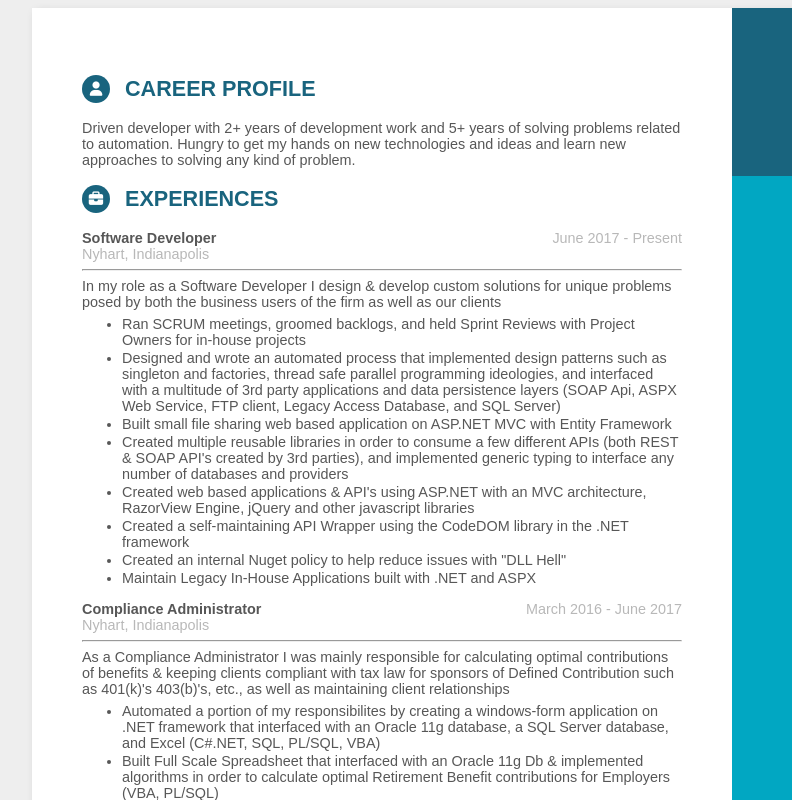
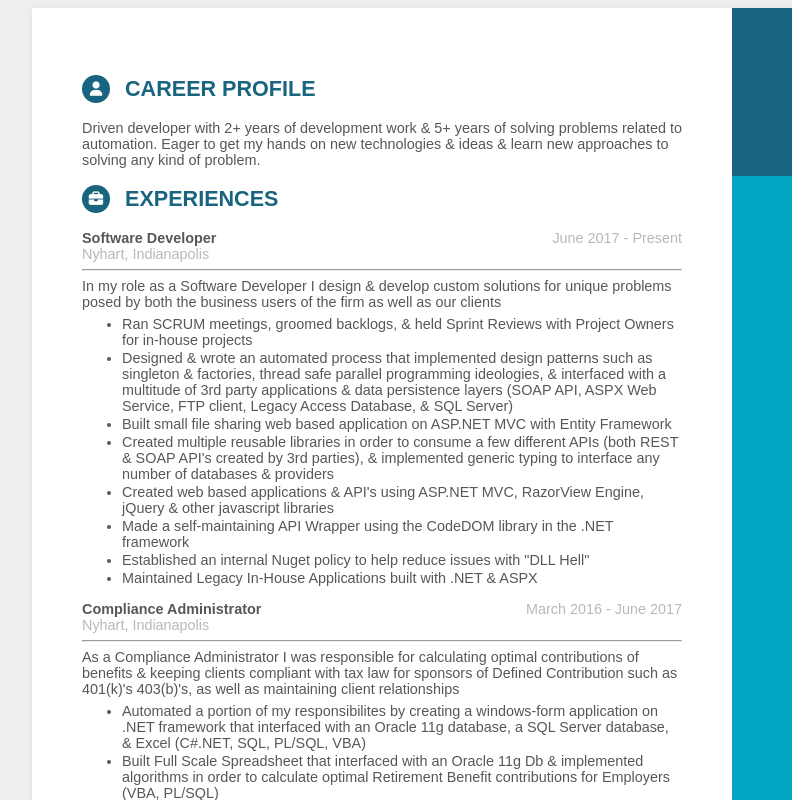
Before and after one commit to mrkoggles/mrkoggles.github.io, a plain HTML site: page index.html in a window 1280 px wide. Shown: the top 800 px of the page, 108-900 px from the left. Drawn offline with Linux system fonts and the light colour scheme.

Commit message:
proofreading changes

```diff
--- a/index.html
+++ b/index.html
@@ -13,7 +13,7 @@
                     <div class="section-header">
                         <i class="fas fa-user"></i><h2>CAREER PROFILE</h2>
                     </div>
-                    <span>Driven developer with 2+ years of development work and 5+ years of solving problems related to automation. Hungry to get my hands on new technologies and ideas and learn new approaches to solving any kind of problem.</span>
+                    <span>Driven developer with 2+ years of development work &  5+ years of solving problems related to automation. Eager to get my hands on new technologies &  ideas &  learn new approaches to solving any kind of problem.</span>
                 </div>
                 <div class="resume-section">
                     <div class="section-header">
@@ -31,14 +31,14 @@
                         <div class="experience-body">
                             <p>In my role as a Software Developer I design & develop custom solutions for unique problems posed by both the business users of the firm as well as our clients</p>
                             <ul>
-                                <li>Ran SCRUM meetings, groomed backlogs, and held Sprint Reviews with Project Owners for in-house projects</li>
-                                <li>Designed and wrote an automated process that implemented design patterns such as singleton and factories, thread safe parallel programming ideologies, and interfaced with a multitude of 3rd party applications and data persistence layers (SOAP Api, ASPX Web Service, FTP client, Legacy Access Database, and SQL Server)</li>
+                                <li>Ran SCRUM meetings, groomed backlogs, &  held Sprint Reviews with Project Owners for in-house projects</li>
+                                <li>Designed &  wrote an automated process that implemented design patterns such as singleton &  factories, thread safe parallel programming ideologies, &  interfaced with a multitude of 3rd party applications &  data persistence layers (SOAP API, ASPX Web Service, FTP client, Legacy Access Database, &  SQL Server)</li>
                                 <li>Built small file sharing web based application on ASP.NET MVC with Entity Framework</li>
-                                <li>Created multiple reusable libraries in order to consume a few different APIs (both REST & SOAP API's created by 3rd parties), and implemented generic typing to interface any number of databases and providers</li>
-                                <li>Created web based applications & API's using ASP.NET with an MVC architecture, RazorView Engine, jQuery and other javascript libraries</li>
-                                <li>Created a self-maintaining API Wrapper using the CodeDOM library in the .NET framework</li>
-                                <li>Created an internal Nuget policy to help reduce issues with "DLL Hell"</li>
-                                <li>Maintain Legacy In-House Applications built with .NET and ASPX</li>
+                                <li>Created multiple reusable libraries in order to consume a few different APIs (both REST & SOAP API's created by 3rd parties), &  implemented generic typing to interface any number of databases &  providers</li>
+                                <li>Created web based applications & API's using ASP.NET MVC, RazorView Engine, jQuery &  other javascript libraries</li>
+                                <li>Made a self-maintaining API Wrapper using the CodeDOM library in the .NET framework</li>
+                                <li>Established an internal Nuget policy to help reduce issues with "DLL Hell"</li>
+                                <li>Maintained Legacy In-House Applications built with .NET &  ASPX</li>
                             </ul>
                         </div>
                     </div>
@@ -52,9 +52,9 @@
                         </div>
                         <hr>
                         <div class="experience-body">
-                            <p>As a Compliance Administrator I was mainly responsible for calculating optimal contributions of benefits & keeping clients compliant with tax law for sponsors of Defined Contribution such as 401(k)'s 403(b)'s, etc., as well as maintaining client relationships<p>
+                            <p>As a Compliance Administrator I was responsible for calculating optimal contributions of benefits & keeping clients compliant with tax law for sponsors of Defined Contribution such as 401(k)'s 403(b)'s, as well as maintaining client relationships<p>
                             <ul>
-                                <li>Automated a portion of my responsibilites by creating a windows-form application on .NET framework that interfaced with an Oracle 11g database, a SQL Server database, and Excel (C#.NET, SQL, PL/SQL, VBA) </li>
+                                <li>Automated a portion of my responsibilites by creating a windows-form application on .NET framework that interfaced with an Oracle 11g database, a SQL Server database, &  Excel (C#.NET, SQL, PL/SQL, VBA) </li>
                                 <li>Built Full Scale Spreadsheet that interfaced with an Oracle 11g Db & implemented algorithms in order to calculate optimal Retirement Benefit contributions for Employers (VBA, PL/SQL)</li>
                                 <li>Communicated technical information on a day to day basis with Clients in a way that they could understand</li>
                             </ul>
@@ -72,7 +72,7 @@
                         </div>
                         <hr>
                         <div class="experience-body">
-                            <p>Responsible for record keeping and trading for Defined Contributions plans that are evaluated on a daily basis.</p>
+                            <p>Responsible for record keeping &  trading for Defined Contributions plans that are evaluated on a daily basis</p>
                             <ul>
                                 <li>Automated Duties with VBA & VBScript</li>
                                 <li>Created reports with Microsoft SQL & Crystal Reports for the purposes of auditing trading & record keeping</li>
```
